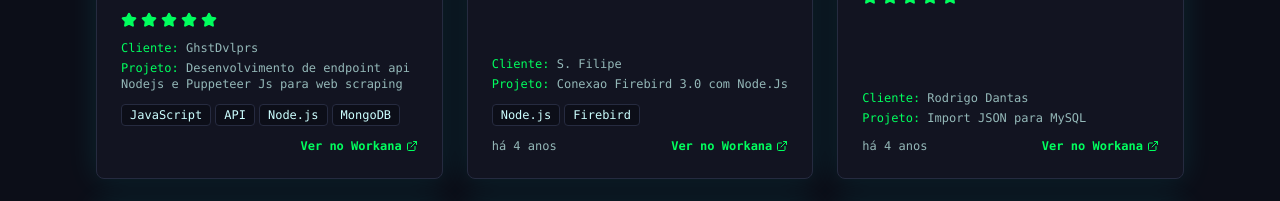
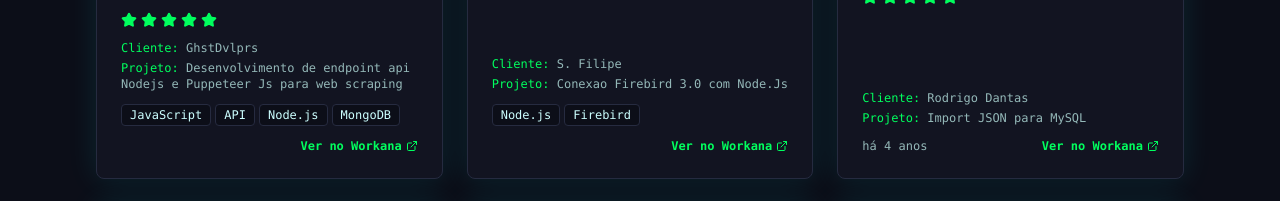
Before and after one commit to albanirneves/albanirneves, a React (Vite) app: page / in a window 1280 px wide. Shown: the part 6200-6401 px from the top of the page. Built offline with nearby package versions, Linux system fonts and the light colour scheme; the HTML template or start-up script is replaced by a standard one.

Commit message:
Preceding changes

```diff
--- a/src/components/Testimonials.tsx
+++ b/src/components/Testimonials.tsx
@@ -74,8 +74,7 @@ const Testimonials = () => {
       client: "S. Filipe",
       project: "Conexao Firebird 3.0 com Node.Js",
       comment: "Ótimo profissional e prestativo",
-      techs: ["Node.js", "Firebird"],
-      time: "há 4 anos"
+      techs: ["Node.js", "Firebird"]
     },
     {
       client: "Rodrigo Dantas",
```
